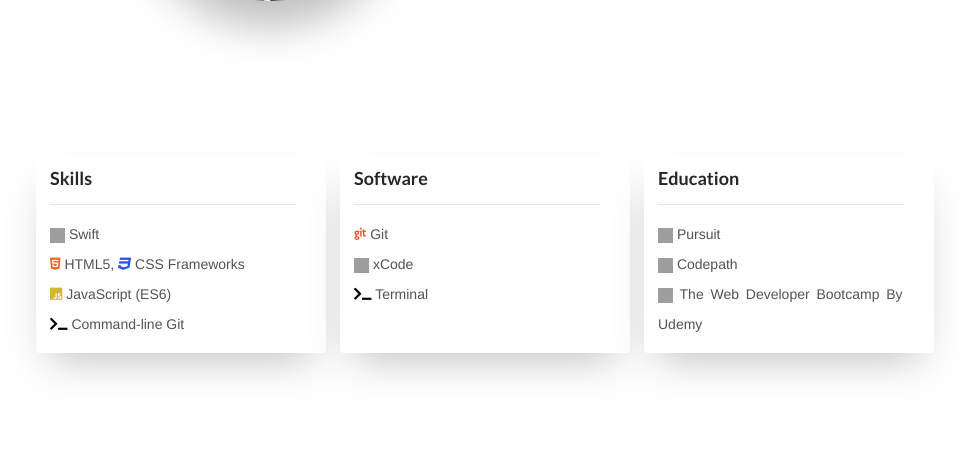
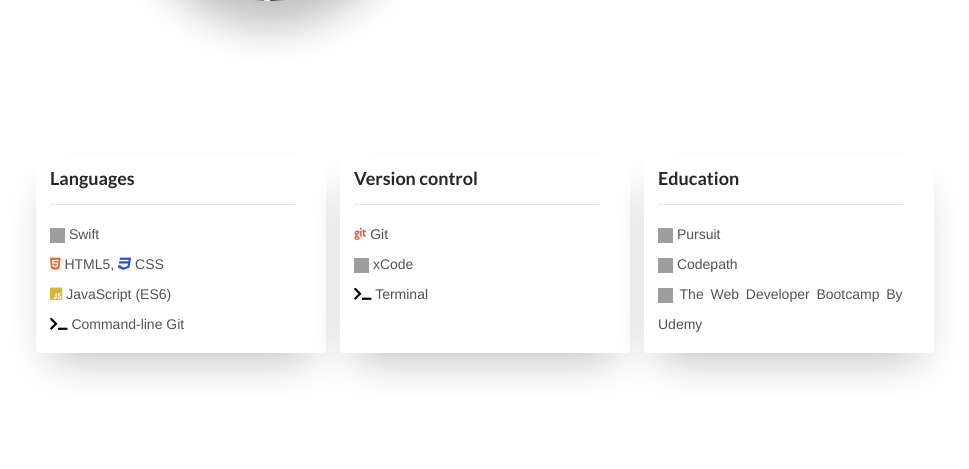
Before and after one commit to josealarconchacon/jose-profile-webpage, a PHP site: page /index.html in a window 1280 px wide. Shown: the part 1409-1878 px from the top of the page, without its empty margins (155-1124 px from the left). Run offline with PHP 8.4, Linux system fonts and the light colour scheme; some libraries are stand-ins or nearby versions; some web fonts are replaced; grey boxes are pictures that could not be loaded.

Commit message:
update home page ui

```diff
--- a/index.html
+++ b/index.html
@@ -60,11 +60,11 @@
   <div class="ui cards justify-content-center">
     <div class="card" style="box-shadow: 0 20px 40px -14px rgba(0, 0, 0, 0.25);">
       <div class="content">
-        <div class="header">Skills</div>
+        <div class="header">Languages</div>
         <hr>
           <div class="description">
             <img src="https://developer.apple.com/swift/images/swift-og.png">  Swift <br>
-            <i class="fab fa-html5"></i>  HTML5, <i class="fab fa-css3"></i>  CSS Frameworks <br>
+            <i class="fab fa-html5"></i>  HTML5, <i class="fab fa-css3"> </i>  CSS  <br>
             <i class="fab fa-js"></i>  JavaScript (ES6) <br>
             <i class="fas fa-terminal"></i>  Command-line Git
           </div>
@@ -72,7 +72,7 @@
     </div>
     <div class="card" style="box-shadow: 0 20px 40px -14px rgba(0, 0, 0, 0.25);">
       <div class="content">
-        <div class="header">Software</div>
+        <div class="header">Version control</div>
         <hr>
           <div class="description">
             <i class="fab fa-git"></i>  Git <br>
--- a/mywork.html
+++ b/mywork.html
@@ -19,7 +19,7 @@
 
 <div class="container">
 	 <div class="jumbotron" style="margin-top: 80px;">
-		  <h1><i class="fa fa-hand-peace-o"></i> My Work</h1>
+		  <h1> My Work</h1>
 		<p>Projects that I am currently working on</p>
 	</div>
  </div>
@@ -32,6 +32,7 @@
         <div class="card_title">
         <p>Upstate</p>
     </div>
+
   </div>
 
   <div class="card">
@@ -70,6 +71,9 @@
 
 
 
+
+
+
 <script src="https://code.jquery.com/jquery-3.4.1.js"></script>
 <script src="https://maxcdn.bootstrapcdn.com/bootstrap/3.3.7/js/bootstrap.min.js"></script>
 </body>
--- a/resume.css
+++ b/resume.css
@@ -59,6 +59,10 @@ h2 {
 	font-size: 2.0rem;
 }
 
+.shadow-lg {
+  background-color: white;
+}
+
 hr {
 	height: 12px;
 	border: 0;
```
Also changed, not shown: mywork.css (line endings or trailing spaces).
